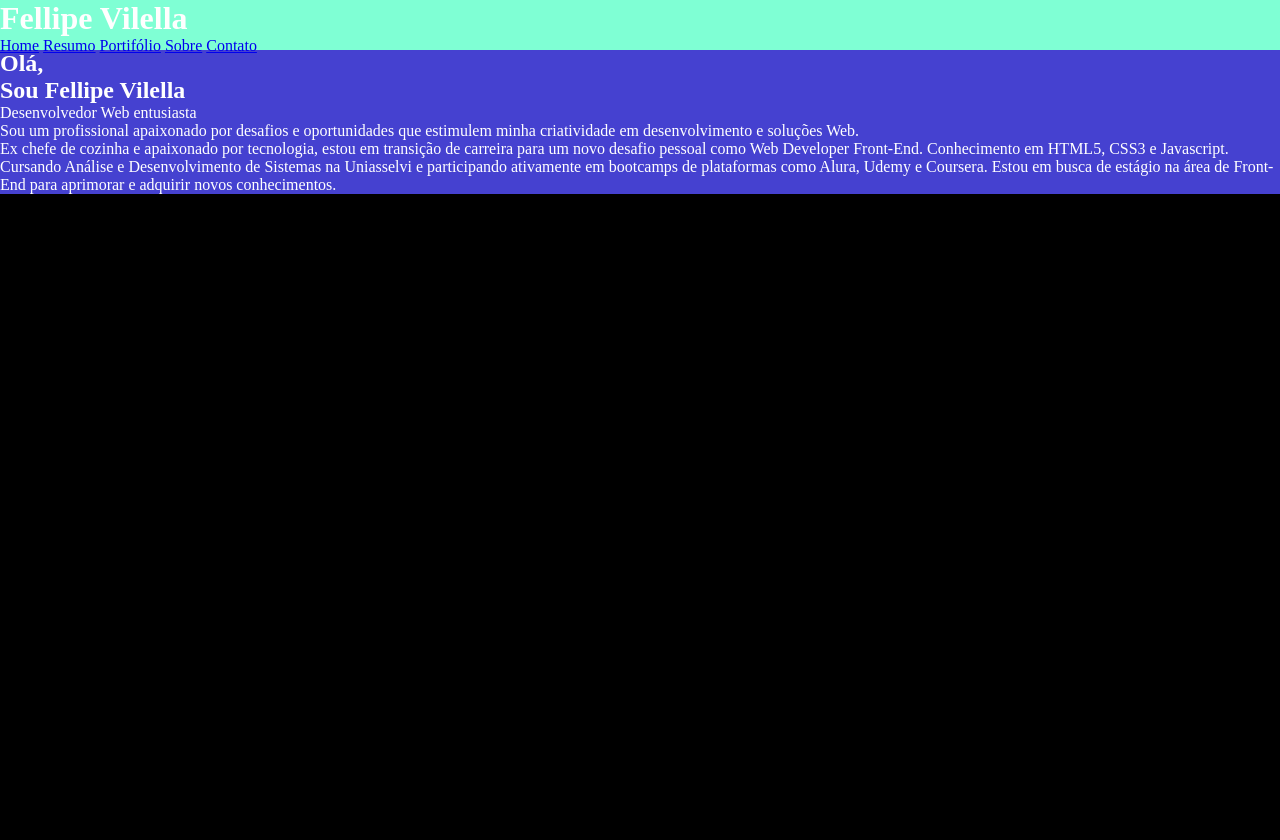
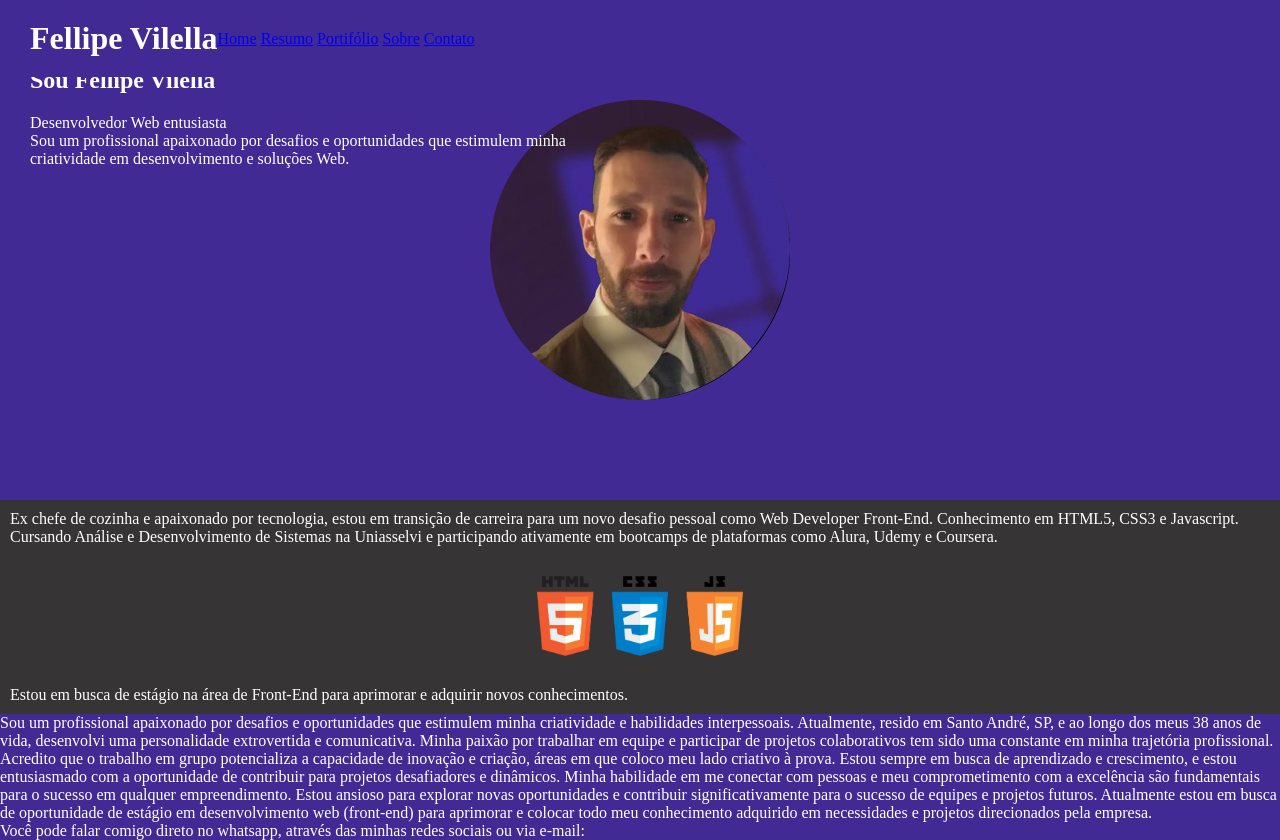
Before and after one commit to FellipeVilella/Projetos-paralelos, a plain HTML site: page pagina de login/webcurriculo 2024/index.html in a window 1280 px wide. Before the commit the page ends 800 px from the top, so only its background shows below. Drawn offline with Linux system fonts and the light colour scheme.

Commit message:
atualização do projeto

```diff
--- a/pagina de login/webcurriculo 2024/index.html
+++ b/pagina de login/webcurriculo 2024/index.html
@@ -5,6 +5,7 @@
     <meta name="viewport" content="width=device-width, initial-scale=1.0">
     <title>Fellipe Vilella</title>
     <link rel="stylesheet" href="style.css">
+    <link rel="shortcut icon" href="imagens/favicon.ico" type="image/x-icon">
 </head>
 <body>
     <header class="container">
@@ -29,6 +30,7 @@
         <section class="resumo">
             <p>Ex chefe de cozinha e apaixonado por tecnologia, estou em transição de carreira para um novo desafio pessoal como Web Developer Front-End.
             Conhecimento em  HTML5, CSS3 e Javascript. Cursando Análise e Desenvolvimento de Sistemas na Uniasselvi e participando ativamente em bootcamps de plataformas como Alura, Udemy e Coursera.
+            <img src="imagens/logos tech.png" alt="Logos tech">
 
             Estou em busca de estágio na área de Front-End para aprimorar e adquirir novos conhecimentos.</p>
         </section>
@@ -36,9 +38,13 @@
 
         </section>
         <section class="sobre">
+            <p>Sou um profissional apaixonado por desafios e oportunidades que estimulem minha criatividade e habilidades interpessoais. Atualmente, resido em Santo André, SP, e ao longo dos meus 38 anos de vida, desenvolvi uma personalidade extrovertida e comunicativa. Minha paixão por trabalhar em equipe e participar de projetos colaborativos tem sido uma constante em minha trajetória profissional. Acredito que o trabalho em grupo potencializa a capacidade de inovação e criação, áreas em que coloco meu lado criativo à prova. Estou sempre em busca de aprendizado e crescimento, e estou entusiasmado com a oportunidade de contribuir para projetos desafiadores e dinâmicos. Minha habilidade em me conectar com pessoas e meu comprometimento com a excelência são fundamentais para o sucesso em qualquer empreendimento. Estou ansioso para explorar novas oportunidades e contribuir significativamente para o sucesso de equipes e projetos futuros.
 
+            Atualmente estou em busca de oportunidade de estágio em desenvolvimento web (front-end) para aprimorar e colocar todo meu conhecimento adquirido em necessidades e projetos direcionados pela empresa.
+            </p>
         </section>
-        <section cl="contato">
+        <section class="contato">
+            <p>Você pode falar comigo direto no whatsapp, através das minhas redes sociais ou via e-mail:</p>
 
         </section>
     </main>
--- a/pagina de login/webcurriculo 2024/style.css
+++ b/pagina de login/webcurriculo 2024/style.css
@@ -3,16 +3,57 @@
 *{
     margin: 0px;
     padding: 0px;
+    box-sizing: border-box;
 }
 header {
-    background-color: aquamarine;
-    width: 100%vh;
-    height: 50px;
+    background-color: #412A94;
+    padding: 20px 30px;
+    position: fixed;
+}
+header.container {
+    display: flex ;
+    justify-content: space-between;
+    align-items:center;
+}
+div.link {
+    font-size: 1em;
+    color: white;
 }
 body {
     background-color: black;
     color: white;
 }
-main {
-    background-color: rgb(69, 65, 208);
+main{
+    background-color: #412A94;
 }
+.capa {
+    background-image: url('imagens/profile-pic.png');
+
+    height: 500px;
+    background-size: 300px;
+    background-repeat: no-repeat;
+    background-position: center center ;
+    background-attachment: fixed;
+    padding: 20px;
+}
+.capa h2 {
+    padding-left: 10px;
+}
+.capa h1 {
+    padding: 20px 10px;
+}
+.capa p {
+    max-width: 550px;
+    padding-left: 10px;
+}
+.resumo img {
+    height: 80px;
+    margin: auto;
+    display: block;
+    margin-top: 30px;
+    margin-bottom: 30px;
+}
+.resumo {
+    background-color: rgb(54, 52, 52);
+    padding: 10px;
+}
```
Also changed, not shown: pagina de login/webcurriculo 2024/imagens/css3.png (added), pagina de login/webcurriculo 2024/imagens/html5.png (added), pagina de login/webcurriculo 2024/imagens/logos tech.png (added).
